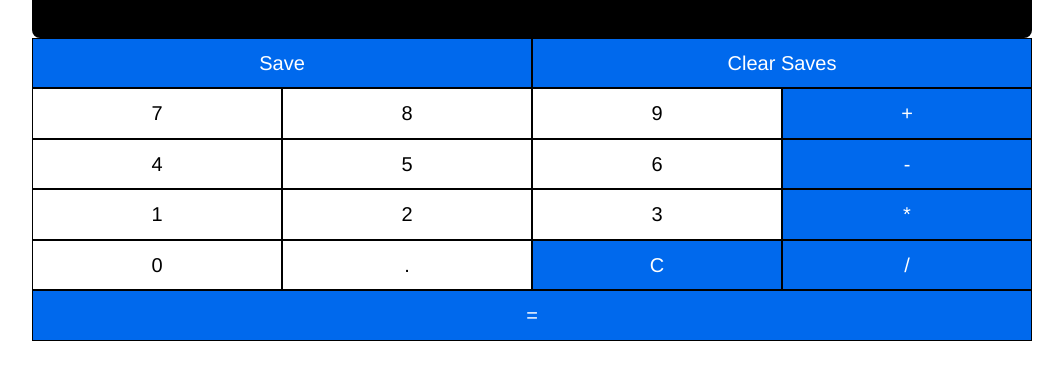
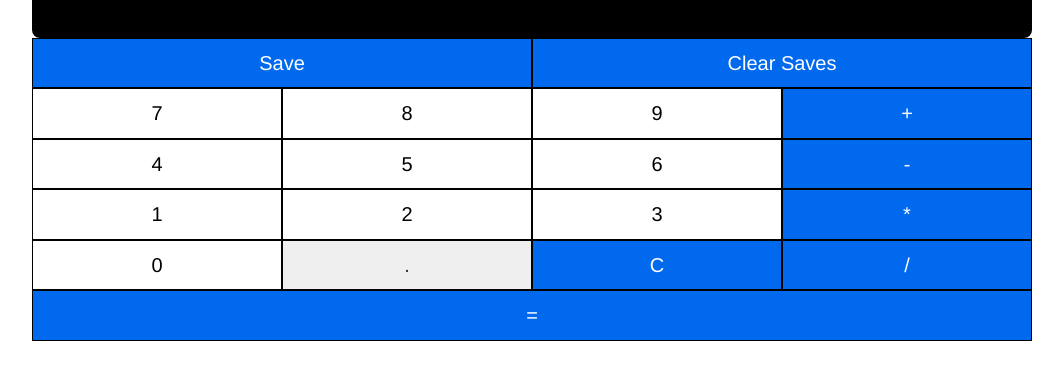
Before and after one commit to alps991/Responsive-Calculator, a website: page public/index.html in a window 1280 px wide. Shown: the part 82-462 px from the top of the page, without its empty margins (108-1171 px from the left). Drawn offline with nearby package versions, Linux system fonts and the light colour scheme.

Commit message:
fixed decimal classes

```diff
--- a/public/index.html
+++ b/public/index.html
@@ -42,7 +42,7 @@
 			</div>
 			<div class="row">
 				<button id="zero" class="col-xs-3 num-btn">0</button>
-				<button id="decimal" class="col-xs-3 num-btn operator">.</button>
+				<button id="decimal" class="col-xs-3 operator">.</button>
 				<button id="clear" class="col-xs-3 action-btn">C</button>
 				<button id="divide" class="col-xs-3 action-btn operator">/</button>
 			</div>
```
